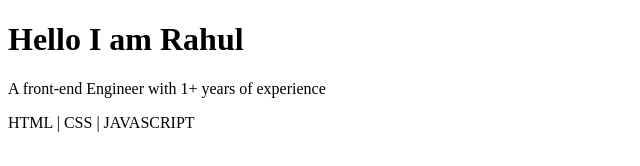
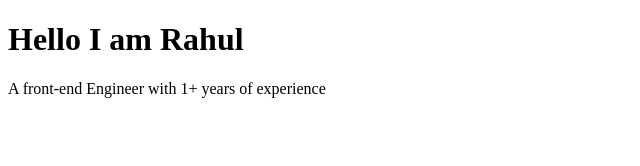
Before and after one commit to rahulbagada/Git-Practice, a plain HTML site: page index.html in a window 1280 px wide. Shown: the whole page, without its empty margins (0-640 px from the left). Drawn offline with Linux system fonts and the light colour scheme.

Commit message:
Revert "Added the experties and console statement"
This reverts commit 4ff652adfc922a7dac06abd55ded71fcb24f645f.

```diff
--- a/index.html
+++ b/index.html
@@ -9,8 +9,6 @@
     <h1>Hello I am Rahul</h1>
     <p>A front-end Engineer with 1+ years of experience</p>
 
-    <span>HTML | CSS | JAVASCRIPT</span>
-
     <script src="script.js"></script>
   </body>
 </html>
--- a/script.js
+++ b/script.js
@@ -1,3 +1 @@
 console.log("Starting script");
-
-console.log("Ending script");
```
